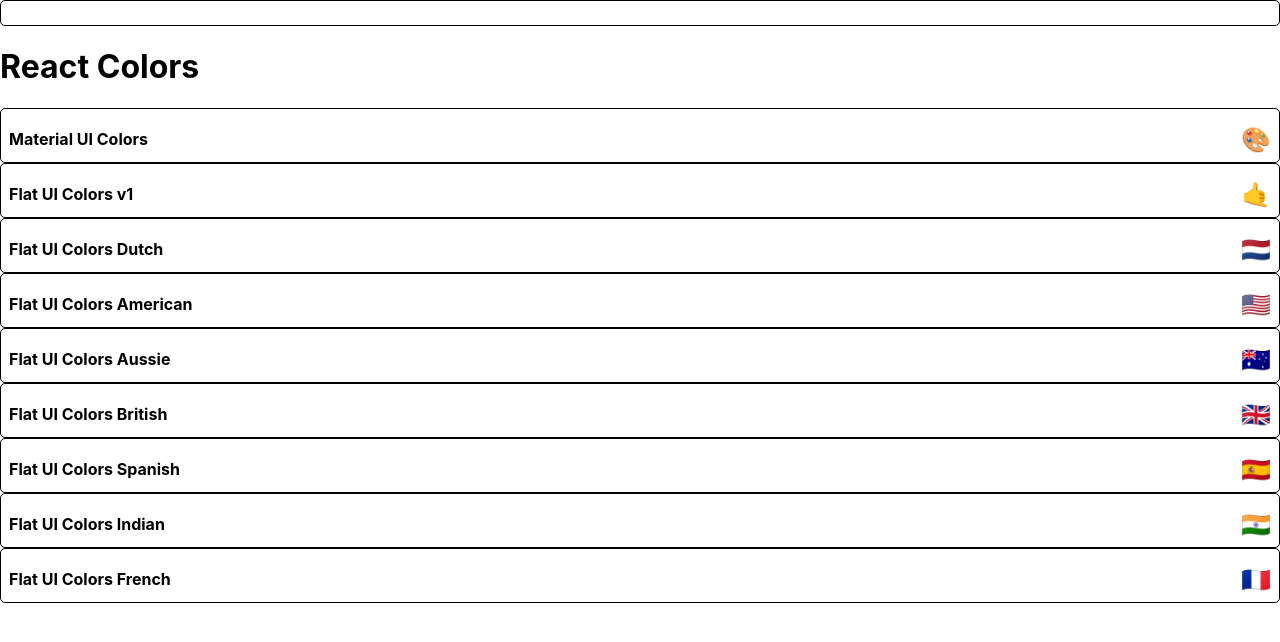
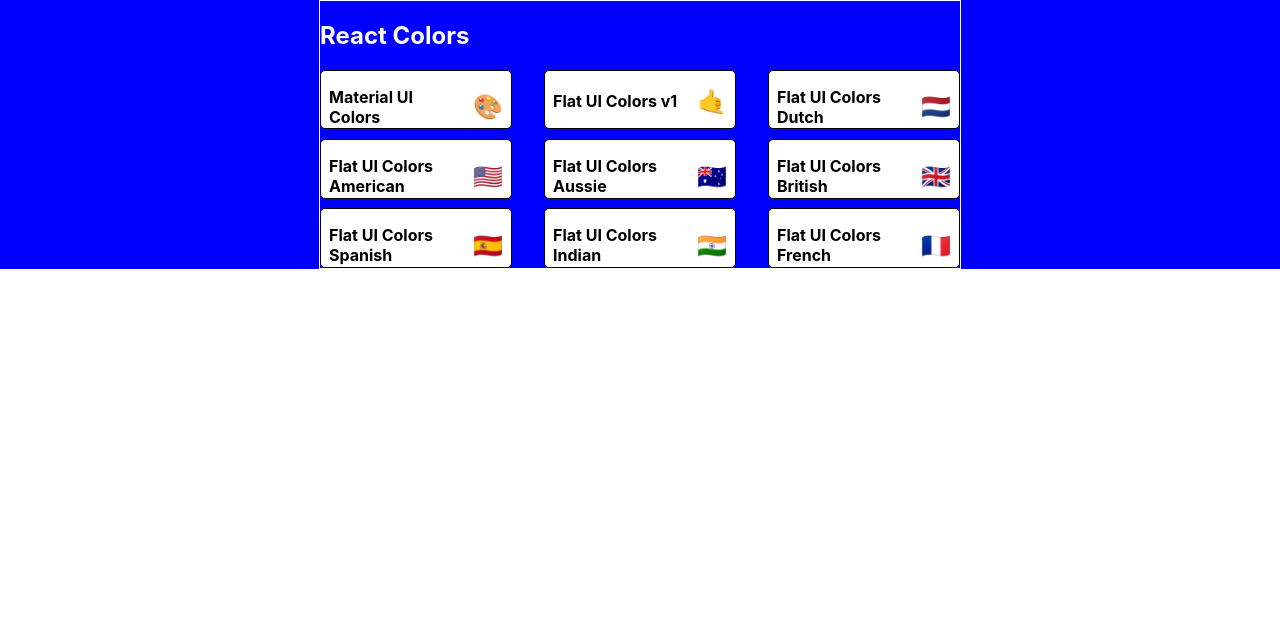
Before and after one commit to breczus/color-palette, a React (Create React App) app: page / in a window 1280 px wide. Shown: the top 642 px of the page. Built offline with nearby package versions, Linux system fonts and the light colour scheme.

Commit message:
Start styling PaletteList

```diff
--- a/src/PaletteList.js
+++ b/src/PaletteList.js
@@ -1,20 +1,57 @@
 import React, { Component } from 'react';
 import MiniPalette from './MiniPalette';
 import { Link } from 'react-router-dom';
+import { withStyles } from '@material-ui/styles';
+
+const styles = {
+	root: {
+		backgroundColor: 'blue',
+		height: '100%',
+		display: 'flex',
+		alignItems: 'flex-start',
+		justifyContent: 'center',
+	},
+	container: {
+		width: '50%',
+		display: 'flex',
+		alignItems: 'flex-start',
+		flexDirection: 'column',
+		flexWrap: 'wrap',
+		border: '1px solid white',
+	},
+	nav: {
+		display: 'flex',
+		color: 'white',
+		width: '100%',
+		justifyContent: 'space-between',
+	},
+	palettes: {
+		boxSizing: 'border-box',
+		width: '100%',
+		display: 'grid',
+		gridTemplateColumns: 'repeat(3, 30%)',
+		gridGap: '5%',
+	},
+};
 
 class PaletteList extends Component {
 	render() {
-		const { paletts } = this.props;
+		const { paletts, classes } = this.props;
 		return (
-			<div>
-				<MiniPalette />
-				<h1>React Colors</h1>
-				{paletts.map((palette) => (
-					<MiniPalette {...palette} />
-				))}
+			<div className={classes.root}>
+				<div className={classes.container}>
+					<nav className={classes.nav}>
+						<h1>React Colors</h1>
+					</nav>
+					<div className={classes.palettes}>
+						{paletts.map((palette) => (
+							<MiniPalette {...palette} />
+						))}
+					</div>
+				</div>
 			</div>
 		);
 	}
 }
 
-export default PaletteList;
+export default withStyles(styles)(PaletteList);
```
